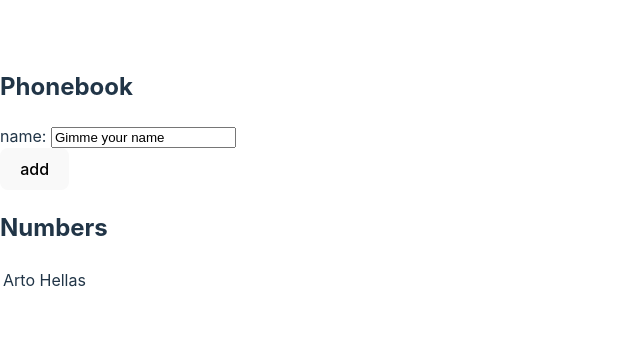
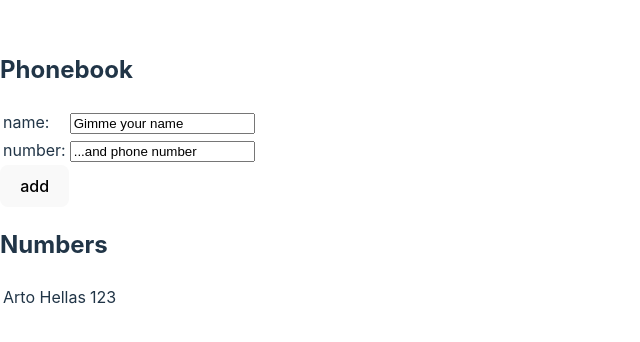
Before and after one commit to Nerdman4U/full_stack_open, a React (Vite) app in the folder osa2/t6/: page / in a window 1280 px wide. Shown: the part 228-570 px from the top of the page, without its empty margins (0-640 px from the left). Built offline with nearby package versions, Linux system fonts and the light colour scheme.

Commit message:
Osa 2
Tehtävä 8

```diff
--- a/osa2/t6/src/App.jsx
+++ b/osa2/t6/src/App.jsx
@@ -3,45 +3,70 @@ import { useState } from 'react'
 const Content = ({people}) => {
   return people.map((person) => {
      // EI TOIMI (?): return <tr key={person.name + Date.now()}><td>{person.name}</td></tr>
-     return <tr key={person.name + Math.random()}><td>{person.name}</td></tr>
+     return <tr key={person.name + Math.random()}><td>{person.name}</td><td>{person.number}</td></tr>
   })
 }
 
 const App = () => {
   const [people, setPeople] = useState([
-    { name: 'Arto Hellas' }
+    { name: 'Arto Hellas', 'number': 123 }
   ])
   const [newName, setNewName] = useState('Gimme your name')
+  const [newNumber, setNewNumber] = useState('...and phone number')
 
-  const verifyName = (name) => {
-    // console.log("VerifyName() name:", name,
-    //   people.some((person) => person.name === name)
-    // )
-    return people.some((person) => person.name === name)
+  /*
+  Verify given values
+  ============================================
+  */
+  const hasName = () => {
+    return people.some((person) => person.name === newName)
+  }
+  const hasNumber = () => {
+    if (!newNumber) return false;
+    return true;
   }
 
-  const addName = (event) => {
+  /*
+  Add person.
+  ============================================
+  */
+  const addPerson = (event) => {
     event.preventDefault();
     // console.log("addName()", newName, verifyName(newName))
-    if (verifyName(newName)) {
+    if (hasName()) {
       alert(`\"${newName}\" exists!`)
       return
     }
-    setPeople(people.concat({name:newName}))
+    if (!hasNumber()) {
+      console.log(newNumber)
+      alert("Missing number!")
+      return
+    }
+    setPeople(people.concat({name:newName, number:newNumber}))
   }
 
-  const inputHandler = (event) => {
-    // console.log(event.target.value)
+  /*
+  Input onChange handlers.
+  ============================================
+  */
+  const inputName = (event) => {
     setNewName(event.target.value)
+  }
+  const inputNumber = (event) => {
+    console.log("inputNumber() value:", event.target.value)
+    setNewNumber(event.target.value)
   }
 
   return (
     <div>
       <h2>Phonebook</h2>
-      <form onSubmit={addName}>
-        <div>
-          name: <input value={newName} onChange={inputHandler}/>
-        </div>
+      <form onSubmit={addPerson}>
+        <table>
+          <tbody>
+          <tr><td>name: </td><td><input value={newName} onChange={inputName}/></td></tr>
+          <tr><td>number: </td><td><input value={newNumber} onChange={inputNumber}/></td></tr>
+          </tbody>
+        </table>
         <div>
           <button type="submit">add</button>
         </div>
```
